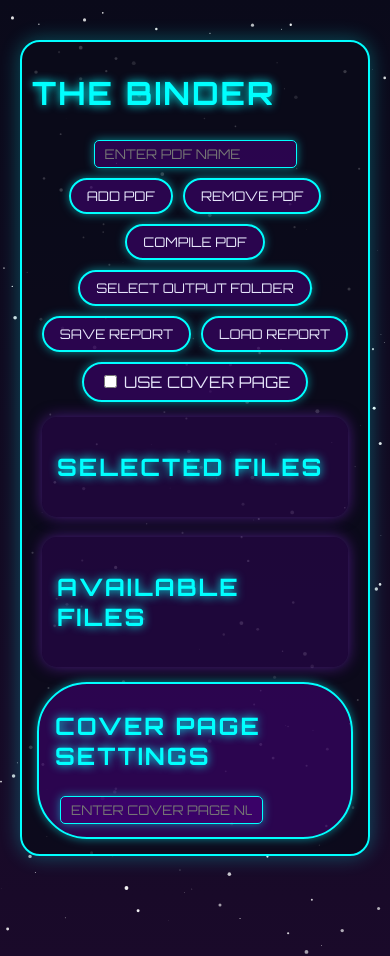
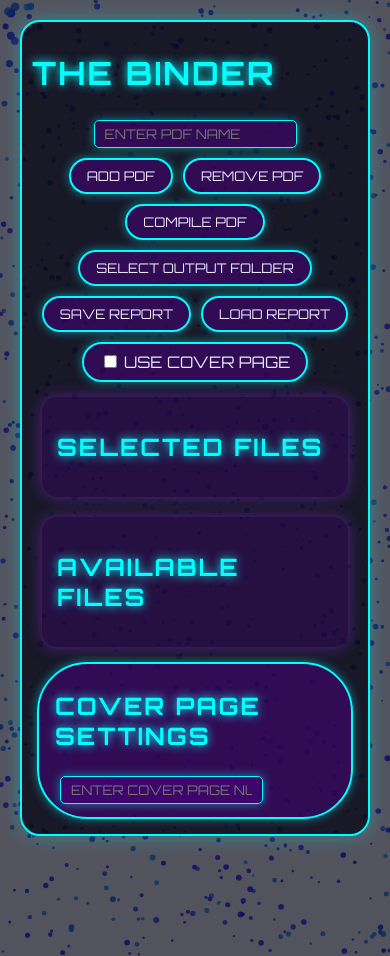
Before and after one commit to Daniel-Rolen/PDFCompilator, a Flask app: page / in a window 390 px wide. Run offline with Flask 3, Linux system fonts and the light colour scheme; data that the repository does not hold is empty.

Commit message:
Agent query: 1. Is the galaxy background animation visually appealing and responsive to mouse movements? 2. Does the application run smoothly on your device without noticeable lag? 3. Are all the UI elements still visible and functional over the new background?

```diff
--- a/static/script.js
+++ b/static/script.js
@@ -11,45 +11,77 @@ function resizeCanvas() {
 resizeCanvas();
 window.addEventListener('resize', resizeCanvas);
 
-// Star properties
-const stars = [];
-const starCount = 200;
-const maxStarSize = 2;
+// Galaxy properties
+const galaxyParticles = [];
+const particleCount = 1000;
+const baseSize = 1;
+const additionalSize = 2;
+const baseSpeed = 0.02;
+const additionalSpeed = 0.04;
 
-class Star {
+class GalaxyParticle {
     constructor() {
         this.x = Math.random() * canvas.width;
         this.y = Math.random() * canvas.height;
-        this.size = Math.random() * maxStarSize;
-        this.speed = Math.random() * 0.2;
-        this.brightness = Math.random();
+        this.size = Math.random() * additionalSize + baseSize;
+        this.originalSize = this.size;
+        this.speed = Math.random() * additionalSpeed + baseSpeed;
+        this.vx = Math.random() * 2 - 1;
+        this.vy = Math.random() * 2 - 1;
+        this.hue = Math.random() * 60 + 200; // Blue to purple hues
     }
 
-    update() {
-        this.y -= this.speed;
-        if (this.y < 0) {
-            this.y = canvas.height;
+    update(mouseX, mouseY) {
+        this.x += this.vx * this.speed;
+        this.y += this.vy * this.speed;
+
+        // Wrap around screen
+        if (this.x < 0) this.x = canvas.width;
+        if (this.x > canvas.width) this.x = 0;
+        if (this.y < 0) this.y = canvas.height;
+        if (this.y > canvas.height) this.y = 0;
+
+        // Interactive effect
+        const dx = mouseX - this.x;
+        const dy = mouseY - this.y;
+        const distance = Math.sqrt(dx * dx + dy * dy);
+        const maxDistance = 100;
+
+        if (distance < maxDistance) {
+            const force = (maxDistance - distance) / maxDistance;
+            this.vx += dx / distance * force * 0.02;
+            this.vy += dy / distance * force * 0.02;
+            this.size = this.originalSize + force * additionalSize;
+        } else {
+            this.size = this.originalSize;
         }
-        this.brightness = Math.sin(performance.now() * 0.001 * this.speed) * 0.5 + 0.5;
     }
 
     draw() {
-        ctx.fillStyle = `rgba(255, 255, 255, ${this.brightness})`;
+        ctx.fillStyle = `hsla(${this.hue}, 100%, 50%, 0.8)`;
         ctx.beginPath();
         ctx.arc(this.x, this.y, this.size, 0, Math.PI * 2);
         ctx.fill();
     }
 }
 
-// Create initial stars
-for (let i = 0; i < starCount; i++) {
-    stars.push(new Star());
+// Create initial particles
+for (let i = 0; i < particleCount; i++) {
+    galaxyParticles.push(new GalaxyParticle());
 }
 
 let animationFrameId;
 let lastTime = 0;
-const targetFPS = 30;
+const targetFPS = 60;
 const frameInterval = 1000 / targetFPS;
+
+let mouseX = 0;
+let mouseY = 0;
+
+canvas.addEventListener('mousemove', (event) => {
+    mouseX = event.clientX;
+    mouseY = event.clientY;
+});
 
 function animate(currentTime) {
     animationFrameId = requestAnimationFrame(animate);
@@ -60,9 +92,10 @@ function animate(currentTime) {
     lastTime = currentTime - (deltaTime % frameInterval);
 
     ctx.clearRect(0, 0, canvas.width, canvas.height);
-    stars.forEach(star => {
-        star.update();
-        star.draw();
+
+    galaxyParticles.forEach(particle => {
+        particle.update(mouseX, mouseY);
+        particle.draw();
     });
 }
 
@@ -93,7 +126,6 @@ function updatePdfLists() {
                 li.classList.add('space-element');
                 selectedFilesList.appendChild(li);
             });
-            // For now, we'll just duplicate the selected files in the available files list
             pdfs.forEach(pdf => {
                 const li = document.createElement('li');
                 li.textContent = pdf;
@@ -206,5 +238,4 @@ loadReportButton.addEventListener('click', () => {
     input.click();
 });
 
-// Initial PDF list update
 updatePdfLists();
--- a/static/styles.css
+++ b/static/styles.css
@@ -13,17 +13,7 @@ body, html {
     padding: 0;
     font-family: 'Orbitron', sans-serif;
     height: 100%;
-    background-color: var(--background-color);
-    color: var(--text-color);
-    overflow-x: hidden;
-}
-
-#app {
-    position: relative;
-    min-height: 100%;
-    padding: 20px;
-    box-sizing: border-box;
-    background: linear-gradient(to bottom, #0a0a1a, #1a0a2a);
+    overflow: hidden;
 }
 
 #galaxy-background {
@@ -32,19 +22,25 @@ body, html {
     left: 0;
     width: 100%;
     height: 100%;
-    z-index: 0;
-    pointer-events: none;
+    z-index: -1;
+}
+
+#app {
+    position: relative;
+    min-height: 100vh;
+    padding: 20px;
+    box-sizing: border-box;
+    background: rgba(10, 10, 26, 0.7);
+    color: var(--text-color);
 }
 
 #content {
-    position: relative;
-    z-index: 1;
+    max-width: 800px;
+    margin: 0 auto;
     padding: 20px;
     background: rgba(10, 10, 26, 0.8);
     border: 2px solid var(--accent-color);
     border-radius: 20px;
-    max-width: 800px;
-    margin: 20px auto;
     box-shadow: 0 0 20px rgba(0, 255, 255, 0.3);
 }
 
@@ -84,10 +80,12 @@ h1, h2 {
 #pdfSections {
     display: flex;
     justify-content: space-between;
+    flex-wrap: wrap;
 }
 
 #selectedFiles, #availableFiles {
     flex: 1;
+    min-width: 250px;
     margin: 10px;
     padding: 15px;
     background: rgba(74, 0, 130, 0.3);
--- a/templates/index.html
+++ b/templates/index.html
@@ -7,8 +7,8 @@
     <link rel="stylesheet" href="/static/styles.css?v={{ static_version }}">
 </head>
 <body>
+    <canvas id="galaxy-background"></canvas>
     <div id="app">
-        <canvas id="galaxy-background"></canvas>
         <div id="content">
             <h1>The Binder</h1>
             <div id="controls">
```
